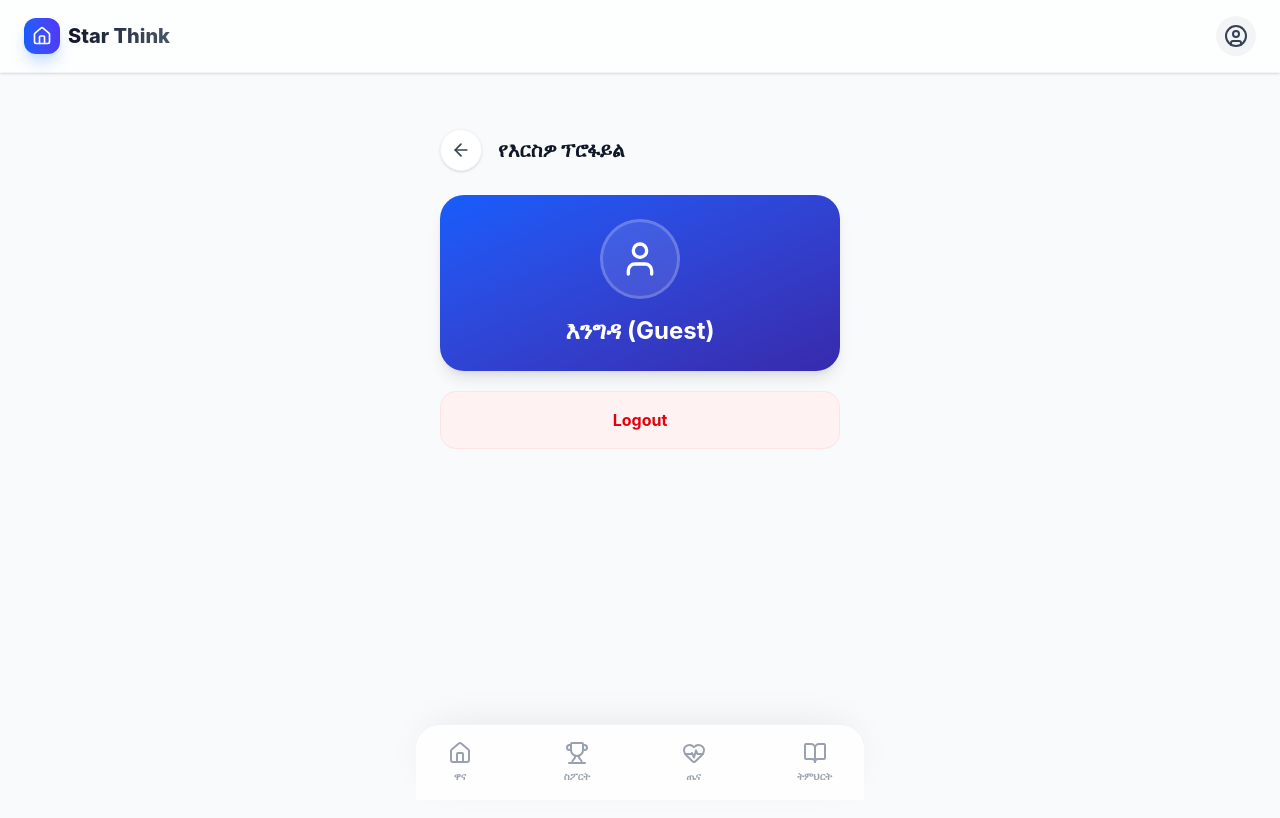
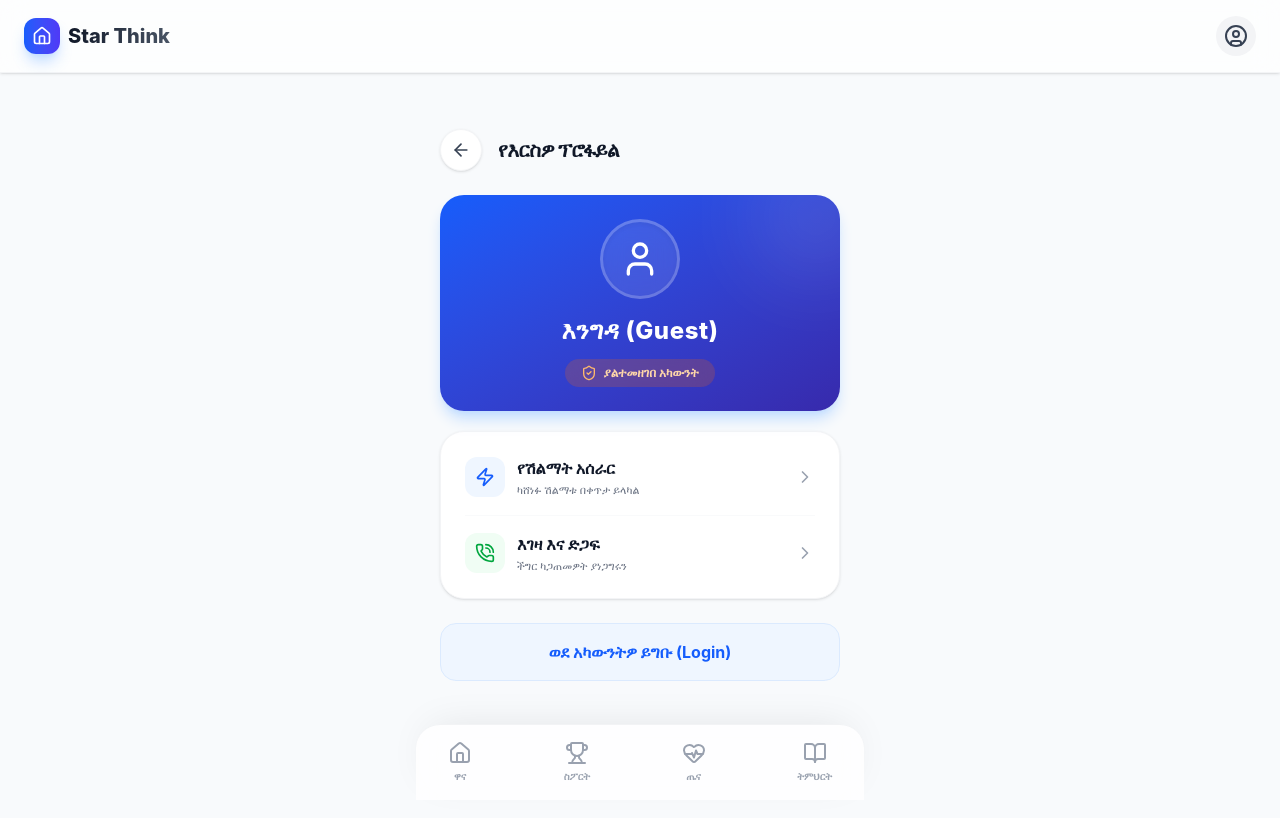
Before and after one commit to YisakTekia/ethio-ai, a React (Vite) app in the folder frontend/: page /profile in a window 1280 px wide. Shown: the top 818 px of the page. Built offline with nearby package versions, Linux system fonts and the light colour scheme; no server answers; sample sign-in values are in the browser's storage.

Commit message:
remove unused function

```diff
--- a/frontend/src/pages/profile.tsx
+++ b/frontend/src/pages/profile.tsx
@@ -11,6 +11,8 @@ export default function Profile() {
 
   const [dbUser, setDbUser] = useState<any>(null);
   const [isLoading, setIsLoading] = useState(true);
+
+  // States for Edit Name Feature
   const [isEditingName, setIsEditingName] = useState(false);
   const [newName, setNewName] = useState('');
   const [isSaving, setIsSaving] = useState(false);
@@ -27,7 +29,7 @@ export default function Profile() {
     navigate('/login');
   };
 
-  // 🔴 አድራሻው በትክክል ተስተካክሏል (የመጣውን 404 ለመፍታት)
+  // Fetch User Profile
   useEffect(() => {
     const fetchRealProfile = async () => {
       if (!token) {
@@ -54,7 +56,7 @@ export default function Profile() {
     fetchRealProfile();
   }, [token]);
 
-  // 🔴 የስም ማስተካከያ ሊንክም ተስተካክሏል
+  // Save Name Function
   const handleSaveName = async () => {
     if (!newName.trim()) {
       setIsEditingName(false);
@@ -80,7 +82,7 @@ export default function Profile() {
         throw new Error('Failed');
       }
     } catch (error) {
-      showPopup('❌ ስም ማስተካከል አልተቻለም።');
+      showPopup('❌ ስም ማስተካከል አልተቻለም። አሁን ይሞክሩ።');
     } finally {
       setIsSaving(false);
     }
@@ -99,26 +101,106 @@ export default function Profile() {
 
   return (
     <div className="min-h-screen bg-slate-50 p-6 pb-24 relative">
-      {/* Rest of the UI remains the same... */}
-      {/* [Copy your UI code here if needed, the logic above is what fixes the error] */}
-      <div className="flex items-center mb-6 pt-4">
-        <button onClick={() => navigate(-1)} className="p-2.5 bg-white rounded-full shadow-sm mr-4 border border-gray-100">
+
+      {/* Toast Notification */}
+      {toastMessage && (
+        <div className="fixed top-8 left-1/2 -translate-x-1/2 z-50 animate-fade-in-down w-[90%] max-w-sm">
+          <div className="bg-gray-900/95 backdrop-blur-md text-white px-5 py-3.5 rounded-2xl shadow-2xl flex items-start gap-3 text-[13px] leading-relaxed border border-gray-700">
+            <Info className="w-5 h-5 text-blue-400 flex-shrink-0 mt-0.5" />
+            <p>{toastMessage}</p>
+          </div>
+        </div>
+      )}
+
+      {/* Top Navigation */}
+      <div className="flex items-center mb-6 pt-4 animate-fade-in-up">
+        <button onClick={() => navigate(-1)} className="p-2.5 bg-white rounded-full shadow-sm mr-4 active:scale-95 transition-transform border border-gray-100">
           <ArrowLeft className="w-5 h-5 text-gray-700" />
         </button>
-        <h1 className="text-xl font-extrabold text-gray-900">የእርስዎ ፕሮፋይል</h1>
+        <h1 className="text-xl font-extrabold text-gray-900 tracking-tight">የእርስዎ ፕሮፋይል</h1>
       </div>
 
-      <div className="space-y-5 max-w-md mx-auto">
-        <div className="bg-gradient-to-br from-blue-600 to-indigo-800 rounded-[24px] p-6 text-center text-white shadow-lg">
-          <div className="w-20 h-20 bg-white/10 rounded-full flex items-center justify-center mb-4 mx-auto border-[3px] border-white/20">
+      <div className="space-y-5 max-w-md mx-auto animate-fade-in-up">
+
+        {/* Profile Card */}
+        <div className="bg-gradient-to-br from-blue-600 to-indigo-800 rounded-[24px] p-6 shadow-lg shadow-blue-200 flex flex-col items-center relative overflow-hidden">
+          <div className="absolute top-[-20%] right-[-10%] w-32 h-32 bg-white/10 rounded-full blur-2xl"></div>
+
+          <div className="w-20 h-20 bg-white/10 backdrop-blur-md rounded-full flex items-center justify-center mb-4 border-[3px] border-white/20 shadow-inner relative z-10">
             <User className="w-10 h-10 text-white" />
           </div>
-          <h2 className="text-2xl font-bold">{displayName}</h2>
-          {!isGuest && <p className="text-blue-200 text-sm">{dbUser?.phone}</p>}
+
+          {/* Editable Name Section */}
+          <div className="relative z-10 flex flex-col items-center w-full mb-3">
+            {isEditingName && !isGuest ? (
+              <div className="flex items-center gap-2 bg-white/20 p-1.5 rounded-xl w-full max-w-[250px]">
+                <input
+                  type="text"
+                  value={newName}
+                  onChange={(e) => setNewName(e.target.value)}
+                  placeholder="ስምዎን ያስገቡ..."
+                  className="bg-transparent text-white placeholder-blue-200 outline-none flex-1 px-2 text-center font-bold"
+                  autoFocus
+                />
+                <button onClick={handleSaveName} disabled={isSaving} className="bg-white text-blue-600 p-1.5 rounded-lg active:scale-95">
+                  {isSaving ? <Loader2 className="w-4 h-4 animate-spin" /> : <Check className="w-4 h-4" />}
+                </button>
+                <button onClick={() => { setIsEditingName(false); setNewName(dbUser?.name || ''); }} className="bg-red-500/20 text-white p-1.5 rounded-lg active:scale-95">
+                  <X className="w-4 h-4" />
+                </button>
+              </div>
+            ) : (
+              <div className="flex items-center gap-2">
+                <h2 className="text-2xl font-extrabold text-white tracking-wide">
+                  {displayName}
+                </h2>
+                {!isGuest && (
+                  <button onClick={() => setIsEditingName(true)} className="p-1.5 bg-white/10 rounded-lg hover:bg-white/20 transition-colors">
+                    <Edit2 className="w-4 h-4 text-white" />
+                  </button>
+                )}
+              </div>
+            )}
+
+            {/* Phone Number Display */}
+            {!isGuest && (
+              <p className="text-blue-200 text-sm mt-1">{dbUser?.phone}</p>
+            )}
+          </div>
+
+          <div className={`flex items-center gap-1.5 text-xs font-bold px-4 py-1.5 rounded-full backdrop-blur-md ${isGuest ? 'bg-orange-500/20 text-orange-200' : 'bg-white/20 text-white'}`}>
+            <ShieldCheck className={`w-4 h-4 ${isGuest ? 'text-orange-300' : 'text-green-300'}`} />
+            <span>{isGuest ? 'ያልተመዘገበ አካውንት' : 'የተረጋገጠ አካውንት'}</span>
+          </div>
         </div>
 
-        <button onClick={handleLogout} className="w-full py-4 rounded-2xl bg-red-50 text-red-600 font-bold border border-red-100">
-          Logout
+        {/* Action Menu List */}
+        <div className="bg-white rounded-3xl p-2 shadow-sm border border-gray-100">
+          <button onClick={() => showPopup("የዕለቱን ጥያቄዎች (Quiz) በፍጥነት በመመለስ ካሸነፉ፣ የሞባይል ካርድ ሽልማትዎ ያለምንም መዘግየት በቀጥታ ወደ ስልክ ቁጥርዎ ይላካል (Direct Top-up)።")} className="w-full flex items-center justify-between p-4 hover:bg-gray-50 rounded-2xl transition-colors active:scale-[0.98]">
+            <div className="flex items-center gap-3">
+              <div className="w-10 h-10 bg-blue-50 rounded-xl flex items-center justify-center text-blue-600"><Zap className="w-5 h-5" /></div>
+              <div className="text-left"><h4 className="font-bold text-gray-900">የሽልማት አሰራር</h4><p className="text-[11px] text-gray-500 mt-0.5">ካሸነፉ ሽልማቱ በቀጥታ ይላካል</p></div>
+            </div>
+            <ChevronRight className="w-5 h-5 text-gray-400" />
+          </button>
+
+          <div className="h-[1px] bg-gray-50 mx-4"></div>
+
+          <button onClick={() => showPopup("ለእገዛ በ 0900000000 መደወል ወይም በ Telegram @RootGateSupport ማግኘት ይችላሉ።")} className="w-full flex items-center justify-between p-4 hover:bg-gray-50 rounded-2xl transition-colors active:scale-[0.98]">
+            <div className="flex items-center gap-3">
+              <div className="w-10 h-10 bg-green-50 rounded-xl flex items-center justify-center text-green-600"><PhoneCall className="w-5 h-5" /></div>
+              <div className="text-left"><h4 className="font-bold text-gray-900">እገዛ እና ድጋፍ</h4><p className="text-[11px] text-gray-500 mt-0.5">ችግር ካጋጠመዎት ያነጋግሩን</p></div>
+            </div>
+            <ChevronRight className="w-5 h-5 text-gray-400" />
+          </button>
+        </div>
+
+        {/* Secure Logout/Login Button */}
+        <button
+          onClick={handleLogout}
+          className={`w-full flex items-center justify-center gap-2 font-bold py-4 rounded-2xl border active:scale-[0.98] transition-all mt-6 ${isGuest ? 'bg-blue-50 text-blue-600 border-blue-100 hover:bg-blue-100' : 'bg-red-50/50 text-red-600 border-red-100 hover:bg-red-50'}`}
+        >
+          {isGuest ? <>ወደ አካውንትዎ ይግቡ (Login)</> : <><LogOut className="w-5 h-5" /> ከአካውንት ውጣ (Logout)</>}
         </button>
       </div>
     </div>
```
